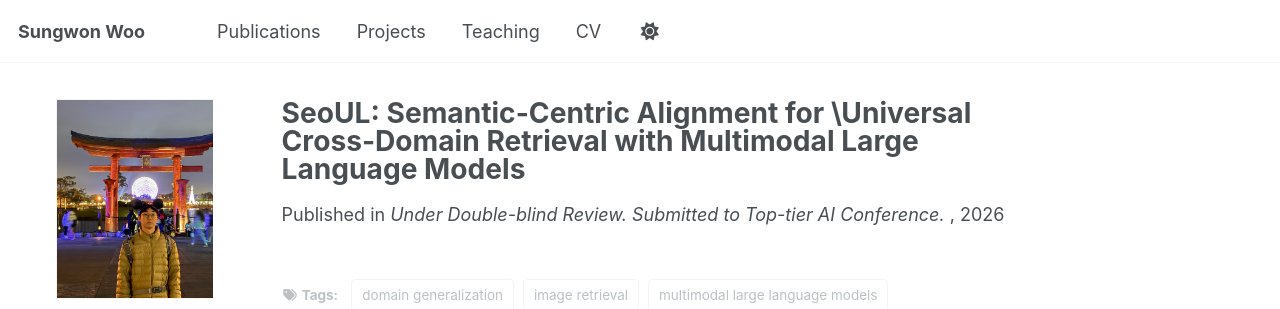
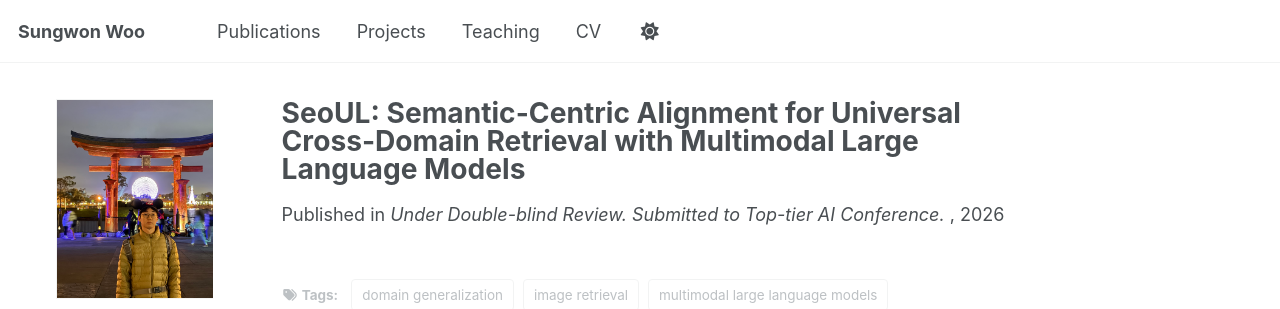
Before and after one commit to sungwon-woo/sungwon-woo.github.io, a Jekyll site: the page built from _publications/2026-eccv-seoul.md, in a window 1280 px wide and 957 px high. Shown: the top 309 px of the window. Built offline with Jekyll 4.4.1, drawn with Linux system fonts in a browser that asks for light colours; some web fonts are replaced; a script that is not in the unit is left out.

```diff
--- a/_publications/2026-eccv-seoul.md
+++ b/_publications/2026-eccv-seoul.md
@@ -1,5 +1,5 @@
 ---
-title: "SeoUL: Semantic-Centric Alignment for \\Universal Cross-Domain Retrieval with Multimodal Large Language Models"
+title: "SeoUL: Semantic-Centric Alignment for Universal Cross-Domain Retrieval with Multimodal Large Language Models"
 collection: publications
 category: conferences
 header:
```
